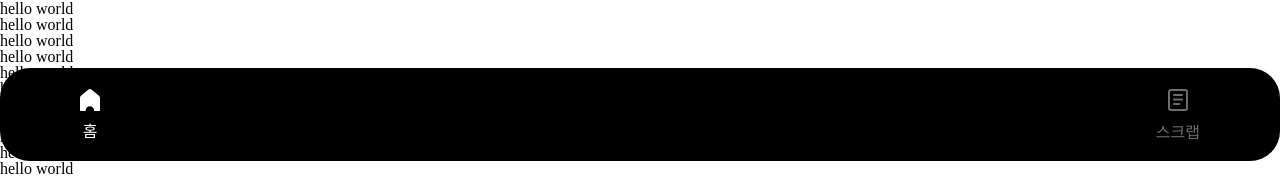
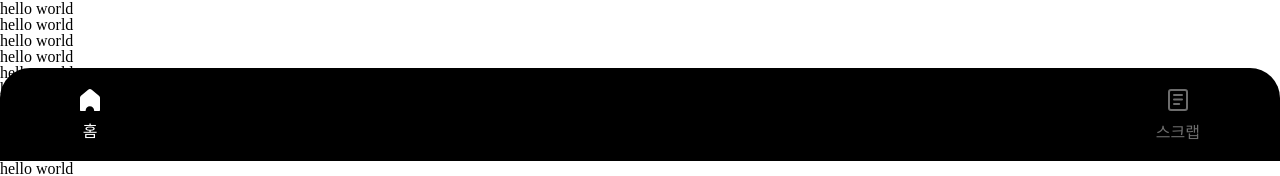
Before and after one commit to 11t518s/news, a React (Create React App) app: page / in a window 1280 px wide. Shown: the part 639-815 px from the top of the page. Built offline with nearby package versions, Linux system fonts and the light colour scheme.

Commit message:
fix: 바텀 네비게이션 css수정

```diff
--- a/src/components/common/LayoutWithBottomNavigation.tsx
+++ b/src/components/common/LayoutWithBottomNavigation.tsx
@@ -16,7 +16,6 @@ const LayoutWithBottomNavigation = ({ children }: Props) => {
     bottomNavigationRef.current &&
       setBottomNavigationHeight(bottomNavigationRef.current.clientHeight);
   }, []);
-  console.log(bottomNavigationHeight);
 
   return (
     <Container>
@@ -50,9 +49,9 @@ export default LayoutWithBottomNavigation;
 
 const Container = styled.div`
   width: 375px;
-  height: 100%;
+  height: 100vh;
 `;
 const ContentContainer = styled.div<{ excludeHeight: number }>`
   padding-bottom: ${({ excludeHeight }) => `${excludeHeight}px`};
-  height: ${({ excludeHeight }) => `calc(100% -${excludeHeight}px)`};
+  height: ${({ excludeHeight }) => `calc(100vh -${excludeHeight}px)`};
 `;
--- a/src/components/custom/bottomNavigation/index.tsx
+++ b/src/components/custom/bottomNavigation/index.tsx
@@ -44,7 +44,8 @@ const MainContainer = styled.div`
   background-color: ${({ theme }) => theme.color.black};
   display: flex;
   justify-content: space-between;
-  border-radius: 30px;
+  border-top-left-radius: 30px;
+  border-top-right-radius: 30px;
   width: 100%;
   padding: 0 60px;
   box-sizing: border-box;
```
